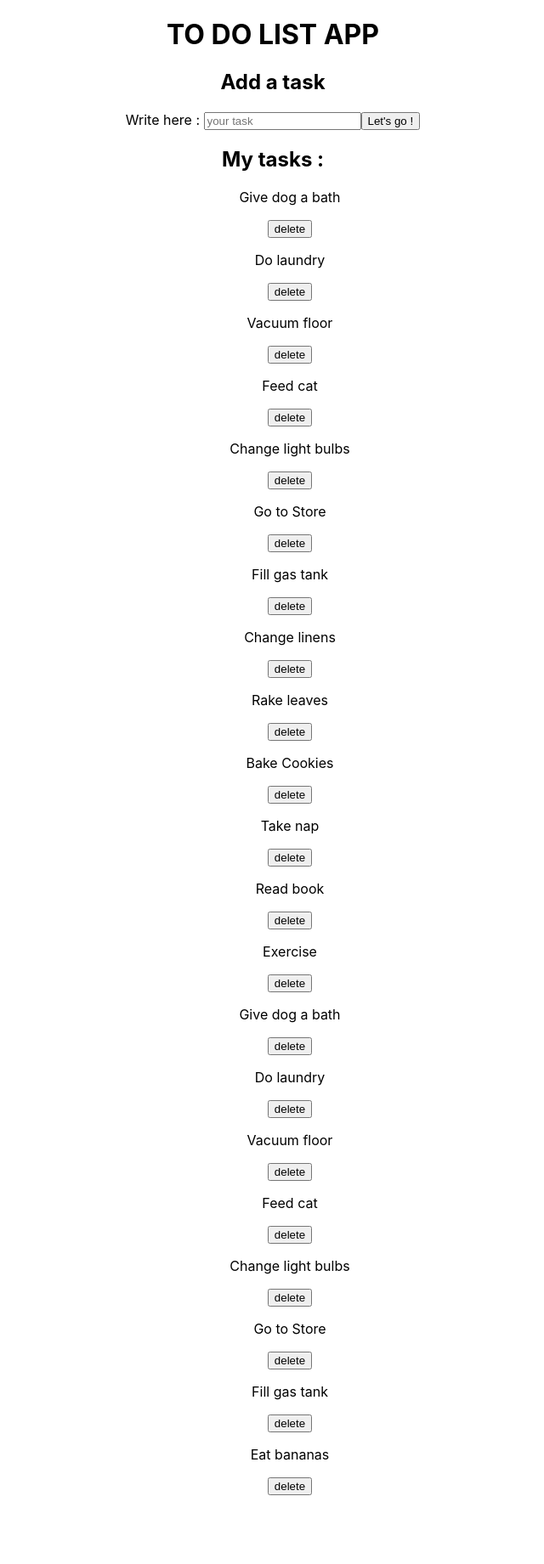
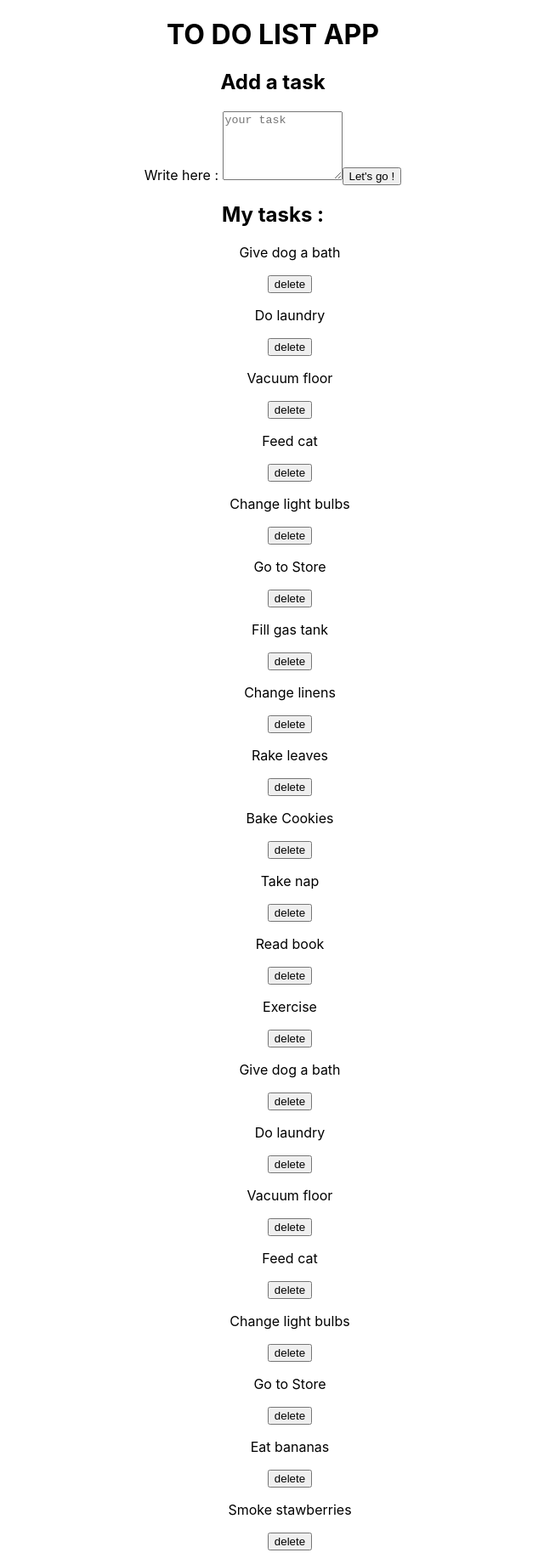
Before and after one commit to AlixV/todolist-mockjson-react, a React (Create React App) app: page / in a window 1280 px wide. Shown: the whole page at 85% size, without its empty margins (319-959 px from the left). Before the commit the page ends 1776 px from the top, so only its background shows below. Built offline with nearby package versions, Linux system fonts and the light colour scheme; data requests are answered from the project's data file.

Commit message:
work en rerender

```diff
--- a/data/db.json
+++ b/data/db.json
@@ -96,13 +96,12 @@
       "complete": false
     },
     {
-      "id": 20,
-      "task": "Fill gas tank",
-      "complete": false
+      "task": "Eat bananas",
+      "id": 21
     },
     {
-      "task": "Eat bananas",
-      "id": 21
+      "task": "Smoke stawberries",
+      "id": 22
     }
   ]
 }
--- a/package.json
+++ b/package.json
@@ -9,6 +9,7 @@
     "axios": "^0.27.2",
     "react": "^18.2.0",
     "react-dom": "^18.2.0",
+    "react-router-dom": "^6.4.0",
     "react-scripts": "5.0.1",
     "web-vitals": "^2.1.4"
   },
--- a/src/App.js
+++ b/src/App.js
@@ -16,7 +16,18 @@ function App() {
       .then((data) => {
         setTasks(data);
       });
-  }, [tasks]);
+  }, []); // comment surveiller sans infinit loop à l'ouverture
+
+  // const deleteTask = (id) => {
+  //   setTasks(
+  //     axios
+  //       .delete("http://localhost:8000/todo/" + id)
+  //       .then(() => {
+  //         console.log("delete successful");
+  //       })
+  //       .catch((e) => console.log(e))
+  //   );
+  // };
 
   const deleteTask = (id) => {
     axios
@@ -32,7 +43,7 @@ function App() {
   //     .delete("http://localhost:8000/todo/{id}")
   //     .then(()=> console.log("delete successful"))
   //     .catch((e)=> console.log(e))
-  // }
+  // } = > fonctionne pas du tout
 
   return (
     <div className="App">
--- a/src/components/Form.jsx
+++ b/src/components/Form.jsx
@@ -1,26 +1,26 @@
 import axios from "axios";
-import React, {useState} from "react";
+import React, { useState } from "react";
 
 const Form = () => {
-    const [task,setTask]= useState()
-    const [error, setError]= useState()
+  const [task, setTask] = useState();
+  const [error, setError] = useState();
 
-    const handleSubmit = (e) =>{
-        // e.preventDefault()
+  const handleSubmit = (e) => {
+    // e.preventDefault();
 
-        const newTask = {task}
+    const newTask = { task };
 
     axios
       .post("http://localhost:8000/todo", newTask)
-            .then((res)=>{
+      .then((res) => {
         console.log(res);
         setTask("");
       })
-            .catch((e)=>{
-                console.log(e)
+      .catch((e) => {
+        console.log(e);
         setError("There was an error, try again please");
-            })
-    }
+      });
+  };
 
   return (
     <div>
@@ -28,15 +28,20 @@ const Form = () => {
         {error !== "" && <p>{error}</p>}
         <h2>Add a task </h2>
         <label htmlFor="task"> Write here : </label>
-            <input name="task" type="text" placeholder="your task" value={task} onChange={(e)=>setTask(e.target.value)}/>
+        <textarea
+          name="task"
+          type="textarea"
+          rows="5"
+          cols="15"
+          placeholder="your task"
+          value={task}
+          onChange={(e) => setTask(e.target.value)}
+        />
         <button type="submit"> Let's go !</button>
         {/* type="submit" useful ? */}
       </form>
     </div>
-
-
-
-  )
+  );
 };
 
 export default Form;
```
Also changed, not shown: src/components/TodoList.jsx (+1 -8 lines), 1 other file (tests, documents, lock files or other folders). Lines whose indentation alone changed are shown as unchanged.
